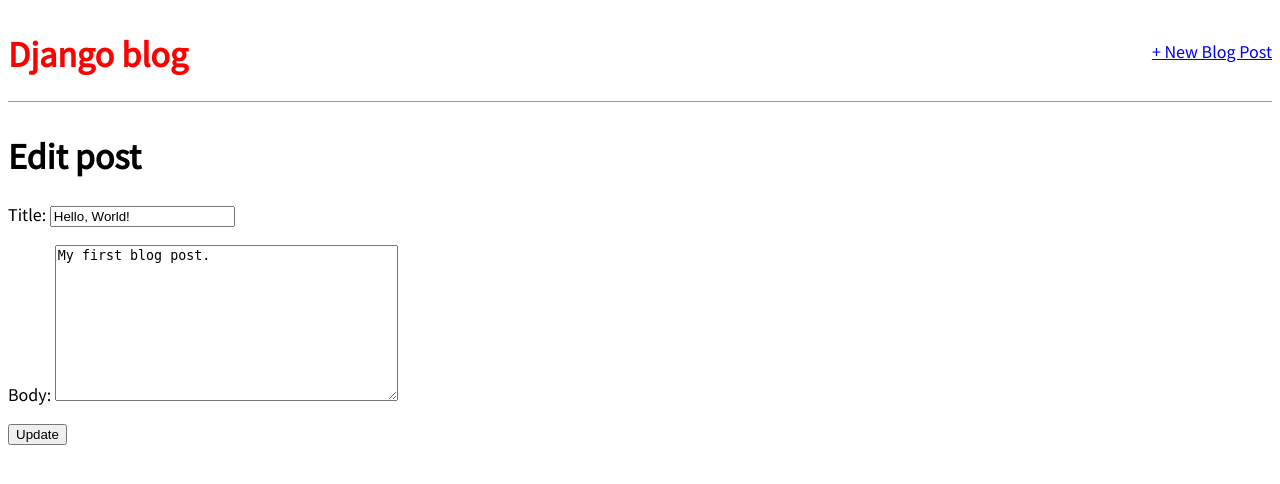
After one commit to airOfBengal/blog-basic, a Django app: page /post/1/edit/ in a window 1280 px wide. The commit adds this page. Shown: the top 484 px of the page. Run offline with Django 4.2, Linux system fonts and the light colour scheme; data comes from the database, SQL or seed files in the repository; both versions use the stored data as it was after the commit.

Commit message:
Adds UpdateView for a post

```diff
--- a/blog/urls.py
+++ b/blog/urls.py
@@ -1,7 +1,8 @@
 from django.urls import path
-from .views import BlogListView, BlogDetailView, BlogCreateView
+from .views import BlogListView, BlogDetailView, BlogCreateView, BlogUpdateView
 
 urlpatterns = [
+    path("post/<int:pk>/edit/", BlogUpdateView.as_view(), name="post_edit"),
     path("post/new/", BlogCreateView.as_view(), name="post_new"),
     path("post/<int:pk>/", BlogDetailView.as_view(), name="post_detail"),
     path("", BlogListView.as_view(), name = "home"),
--- a/blog/views.py
+++ b/blog/views.py
@@ -1,5 +1,5 @@
 from django.views.generic import ListView, DetailView
-from django.views.generic.edit import CreateView
+from django.views.generic.edit import CreateView, UpdateView
 from .models import Post
 
 class BlogListView(ListView):
@@ -14,3 +14,8 @@ class BlogCreateView(CreateView):
     model = Post
     template_name = "post_new.html"
     fields = ["title", "author", "body"]
+
+class BlogUpdateView(UpdateView):
+    model = Post
+    template_name = "post_edit.html"
+    fields = ["title", "body"]
--- a/templates/post_detail.html
+++ b/templates/post_detail.html
@@ -6,4 +6,5 @@
     <p>{{ post.body }}</p>
 </div>
 
+<a href="{% url 'post_edit' post.pk %}">+ Edit Blog Post</a>
 {% endblock content %}
--- /dev/null
+++ b/templates/post_edit.html
@@ -0,0 +1,9 @@
+{% extends "base.html" %}
+
+{% block content %}
+<h1>Edit post</h1>
+<form action="" method="post"> {% csrf_token %}
+    {{ form.as_p }}
+    <input type="submit" value="Update">
+</form>
+{% endblock content %}
```
Also changed, not shown: db.sqlite3.
